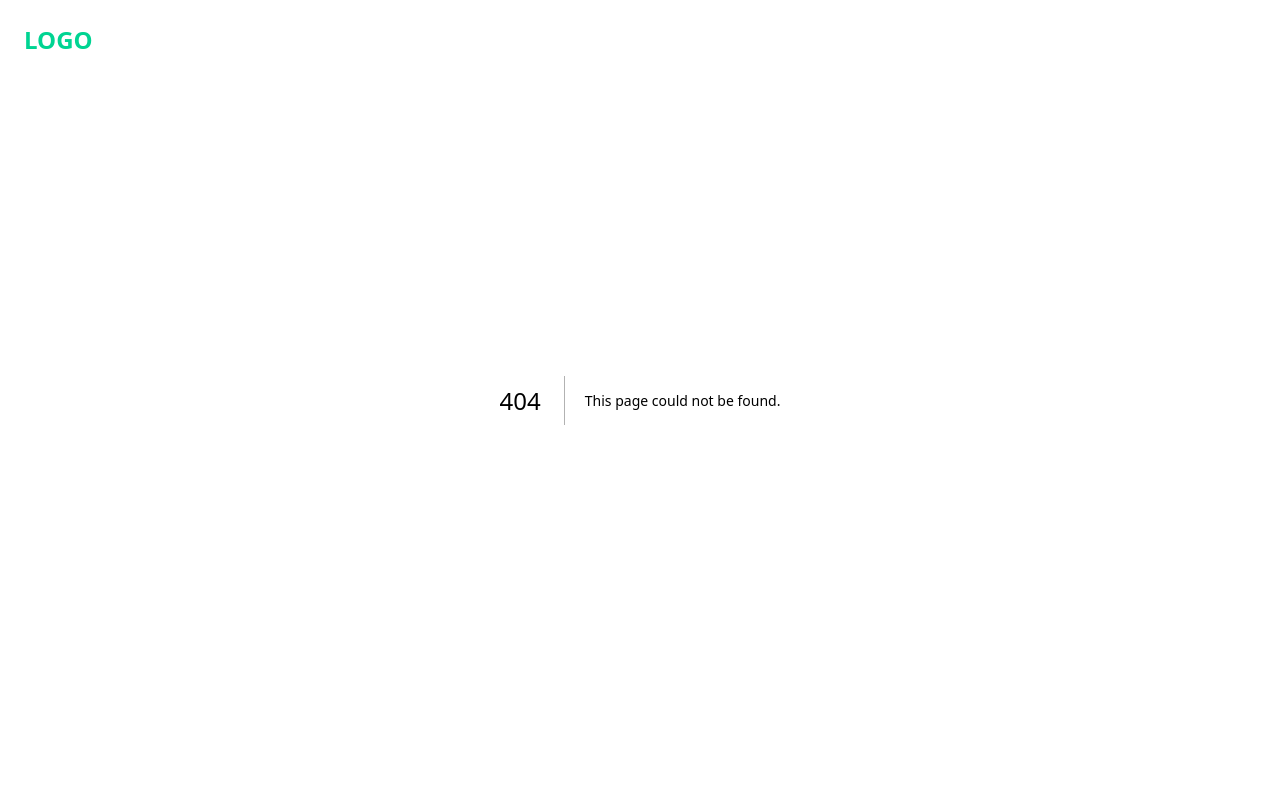
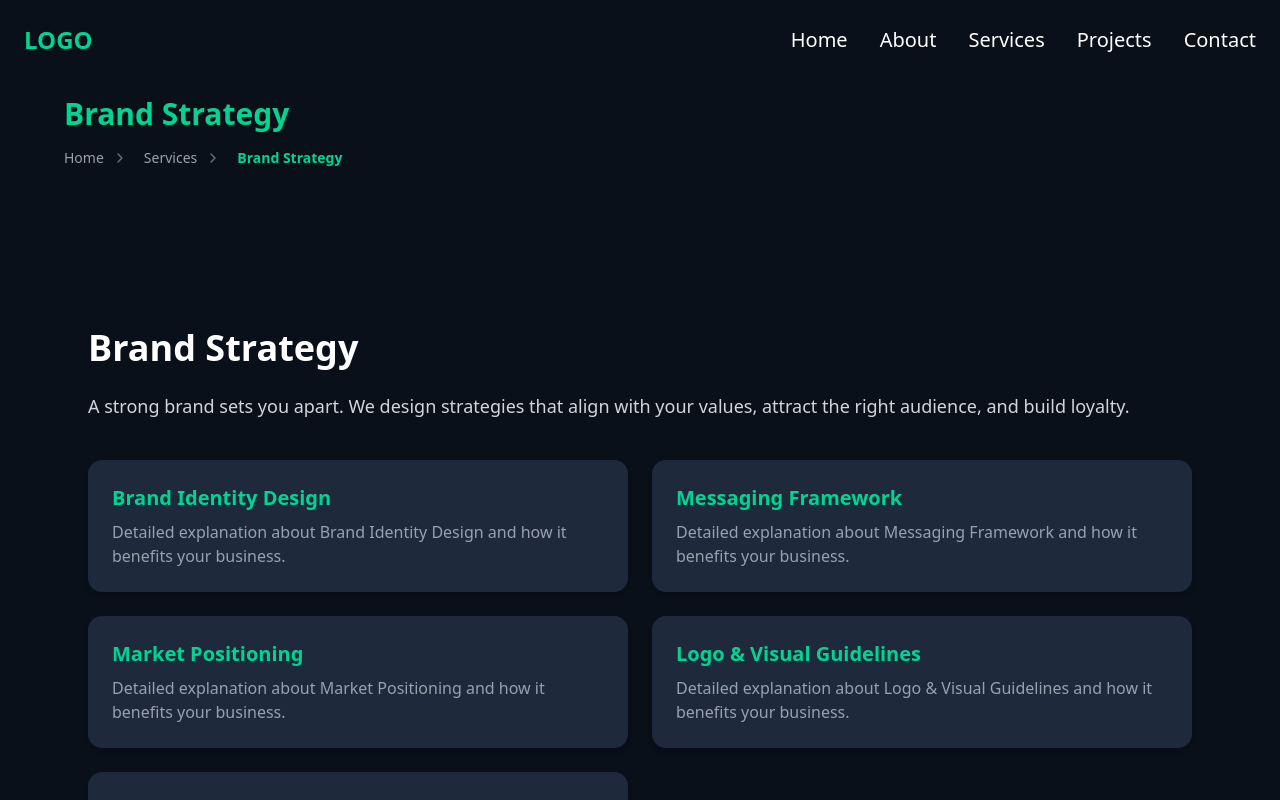
Before and after one commit to nehal7472/Think-Lils-nextJs-Grapql, a Next.js app: page /services/brand-strategy in a window 1280 px wide. Before the commit this address had no page. Shown: the top 800 px of the page. Built offline with nearby package versions, Linux system fonts and the light colour scheme.

Commit message:
service single page added

```diff
--- a/app/projects/[id]/page.tsx
+++ b/app/projects/[id]/page.tsx
@@ -57,7 +57,6 @@ const projects = [
     ],
     technologies: ["Figma", "Adobe XD", "React Native", "UserTesting"],
   },
-  // add more projects as needed
 ];
 
 export default function SingleProjectPage({
@@ -70,7 +69,7 @@ export default function SingleProjectPage({
 
   return (
     <main className="bg-[#0A1019] text-white min-h-screen">
-      {/* Hero / Banner */}
+      {/* Hero Image */}
       <section className="relative h-[450px] w-full">
         <Image
           src={project.image}
@@ -79,16 +78,30 @@ export default function SingleProjectPage({
           priority
           className="object-cover"
         />
-        <div className="absolute inset-0 bg-black/70 flex flex-col items-center justify-center text-center px-6">
+        <div className="absolute inset-0 bg-black/70 flex flex-col justify-center px-6">
+          <div className="max-w-6xl mx-auto w-full">
+            {/* Page Header */}
+            <PageHeader
+              title="Projects"
+              breadcrumbs={[
+                { label: "Home", href: "/" },
+                { label: "Projects", href: "/projects" },
+                { label: project.title },
+              ]}
+              className="mb-6 text-white"
+            />
+
+            {/* Project Title */}
             <motion.h1
               variants={fadeIn("down", 0.2)}
               initial="hidden"
               animate="show"
-            className="text-5xl font-extrabold mb-4"
+              className="text-5xl font-extrabold text-white mb-2"
             >
               {project.title}
             </motion.h1>
             <p className="text-gray-300 text-lg">{project.category}</p>
+          </div>
         </div>
       </section>
 
--- /dev/null
+++ b/app/services/[slug]/page.tsx
@@ -0,0 +1,162 @@
+"use client";
+
+import { useParams } from "next/navigation";
+import PageHeader from "@/components/PageHeader";
+import { motion } from "framer-motion";
+import { fadeIn } from "@/framerMotion/variants";
+import Link from "next/link";
+
+// Static service data (later replace with API)
+const services = {
+  "digital-marketing": {
+    title: "Digital Marketing",
+    description:
+      "We create powerful digital marketing strategies that boost visibility, generate leads, and drive sales. From SEO to paid ads, we help your brand thrive online.",
+    features: [
+      "Search Engine Optimization (SEO)",
+      "Social Media Marketing",
+      "Content Marketing",
+      "Email Campaigns",
+      "Paid Advertising (Google & Meta Ads)",
+    ],
+  },
+  "web-development": {
+    title: "Web Development",
+    description:
+      "We build fast, scalable, and secure websites tailored to your business. Using the latest technologies, we ensure your site is future-ready.",
+    features: [
+      "Responsive Web Apps",
+      "Next.js / React Development",
+      "API Integrations",
+      "CMS Solutions",
+      "Performance Optimization",
+    ],
+  },
+  "brand-strategy": {
+    title: "Brand Strategy",
+    description:
+      "A strong brand sets you apart. We design strategies that align with your values, attract the right audience, and build loyalty.",
+    features: [
+      "Brand Identity Design",
+      "Messaging Framework",
+      "Market Positioning",
+      "Logo & Visual Guidelines",
+      "Brand Voice & Storytelling",
+    ],
+  },
+  "ui-ux-design": {
+    title: "UI/UX Design",
+    description:
+      "User-focused designs that are beautiful and intuitive. We craft digital experiences that customers love.",
+    features: [
+      "Wireframing & Prototyping",
+      "Mobile-first Design",
+      "Usability Testing",
+      "Accessibility Standards",
+      "Interactive Prototypes",
+    ],
+  },
+  "ecommerce-solutions": {
+    title: "E-commerce Solutions",
+    description:
+      "We deliver online stores that are fast, secure, and conversion-focused. Empower your business with e-commerce.",
+    features: [
+      "Custom E-commerce Platforms",
+      "Shopify / WooCommerce / Headless",
+      "Payment Integration",
+      "Inventory Management",
+      "Sales Optimization",
+    ],
+  },
+  consulting: {
+    title: "Consulting",
+    description:
+      "Transform your business with expert guidance. Our consultants provide tailored digital strategies and practical solutions.",
+    features: [
+      "Digital Strategy Consulting",
+      "Process Optimization",
+      "Tech Stack Recommendations",
+      "Market Research",
+      "Growth Roadmaps",
+    ],
+  },
+};
+
+export default function ServiceDetailPage() {
+  const { slug } = useParams();
+  const service = services[slug as keyof typeof services];
+
+  if (!service) {
+    return (
+      <main className="min-h-screen flex items-center justify-center text-white">
+        <h2>Service not found.</h2>
+      </main>
+    );
+  }
+
+  return (
+    <main className="bg-[#0A1019] text-white">
+      <div className="pt-24">
+        <PageHeader
+          title={service.title}
+          breadcrumbs={[
+            { label: "Home", href: "/" },
+            { label: "Services", href: "/services" },
+            { label: service.title },
+          ]}
+        />
+      </div>
+
+      <section className="max-w-6xl mx-auto py-16 px-6">
+        <motion.h1
+          variants={fadeIn("up", 0.2)}
+          initial="hidden"
+          animate="show"
+          className="text-4xl font-bold mb-6"
+        >
+          {service.title}
+        </motion.h1>
+
+        <motion.p
+          variants={fadeIn("up", 0.4)}
+          initial="hidden"
+          animate="show"
+          className="text-lg text-gray-300 mb-10"
+        >
+          {service.description}
+        </motion.p>
+
+        <motion.div
+          variants={fadeIn("up", 0.6)}
+          initial="hidden"
+          animate="show"
+          className="grid md:grid-cols-2 gap-6"
+        >
+          {service.features.map((feature, i) => (
+            <div
+              key={i}
+              className="bg-[#1E293B] p-6 rounded-xl shadow-md hover:shadow-lg transition"
+            >
+              <h3 className="text-xl font-semibold text-emerald-400 mb-2">
+                {feature}
+              </h3>
+              <p className="text-gray-400">
+                Detailed explanation about {feature} and how it benefits your
+                business.
+              </p>
+            </div>
+          ))}
+        </motion.div>
+
+        <div className="pt-24 text-center">
+          <Link
+            href="/contact"
+            className="px-8 py-4 bg-emerald-500 text-black font-semibold rounded-lg hover:bg-emerald-400 transition"
+          >
+            Get Started with {service.title}
+          </Link>
+        </div>
+      </section>
+    </main>
+  );
+}
--- a/components/services/ServicesGrid.tsx
+++ b/components/services/ServicesGrid.tsx
@@ -1,48 +1,49 @@
 "use client";
 import { motion } from "framer-motion";
 import { fadeIn } from "@/framerMotion/variants";
+import Link from "next/link";
 
 const services = [
   {
     id: 1,
     title: "Digital Marketing",
-    description:
-      "Boost your online presence with targeted campaigns, SEO, and content strategies.",
+    slug: "digital-marketing",
+    description: "Boost your online presence...",
     icon: "📈",
   },
   {
     id: 2,
     title: "Web Development",
-    description:
-      "Custom, scalable, and fast websites built with modern technologies.",
+    slug: "web-development",
+    description: "Custom, scalable websites...",
     icon: "💻",
   },
   {
     id: 3,
     title: "Brand Strategy",
-    description:
-      "Crafting memorable brands that connect emotionally with your audience.",
+    slug: "brand-strategy",
+    description: "Crafting memorable brands...",
     icon: "🎨",
   },
   {
     id: 4,
     title: "UI/UX Design",
-    description:
-      "Intuitive and user-friendly designs that enhance digital experiences.",
+    slug: "ui-ux-design",
+    description: "User-friendly, modern designs...",
     icon: "🖌️",
   },
   {
     id: 5,
     title: "E-commerce Solutions",
-    description:
-      "High-performing e-commerce platforms that drive sales and growth.",
+    slug: "ecommerce-solutions",
+    description: "High-performing online stores...",
     icon: "🛒",
   },
   {
     id: 6,
     title: "Consulting",
-    description:
-      "Expert advice and strategies to transform your business digitally.",
+    slug: "consulting",
+    description: "Expert advice for growth...",
     icon: "🤝",
   },
 ];
@@ -70,9 +71,13 @@ export default function ServicesGrid() {
             viewport={{ once: true }}
             className="bg-[#1E293B] p-8 rounded-2xl shadow-lg hover:scale-105 transition-transform"
           >
-            <div className="text-4xl mb-4">{service.icon}</div>
-            <h3 className="text-xl font-semibold mb-3">{service.title}</h3>
-            <p className="text-gray-400">{service.description}</p>
+            <Link href={`/services/${service.slug}`}>
+              <div>
+                <div className="text-4xl mb-4">{service.icon}</div>
+                <h3 className="text-xl font-semibold mb-3">{service.title}</h3>
+                <p className="text-gray-400">{service.description}</p>
+              </div>
+            </Link>
           </motion.div>
         ))}
       </div>
```
Lines whose indentation alone changed are shown as unchanged.
